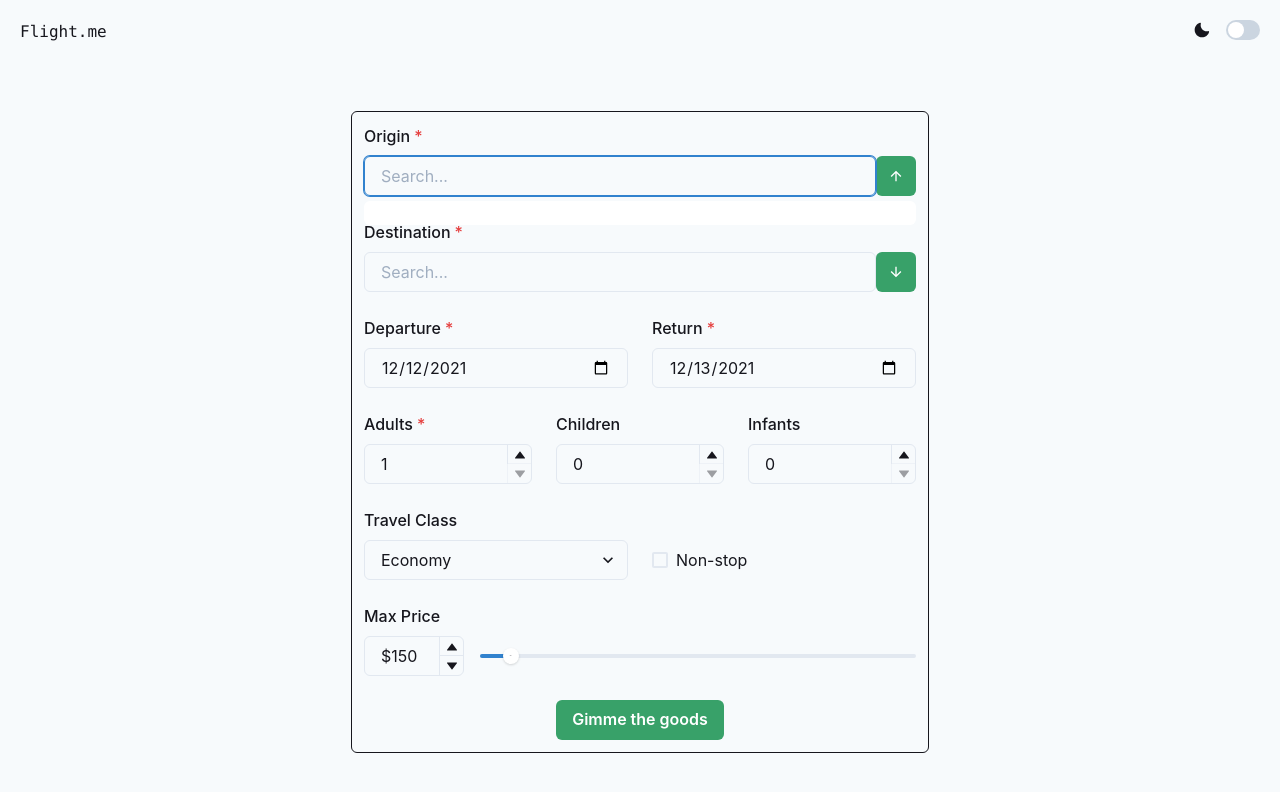
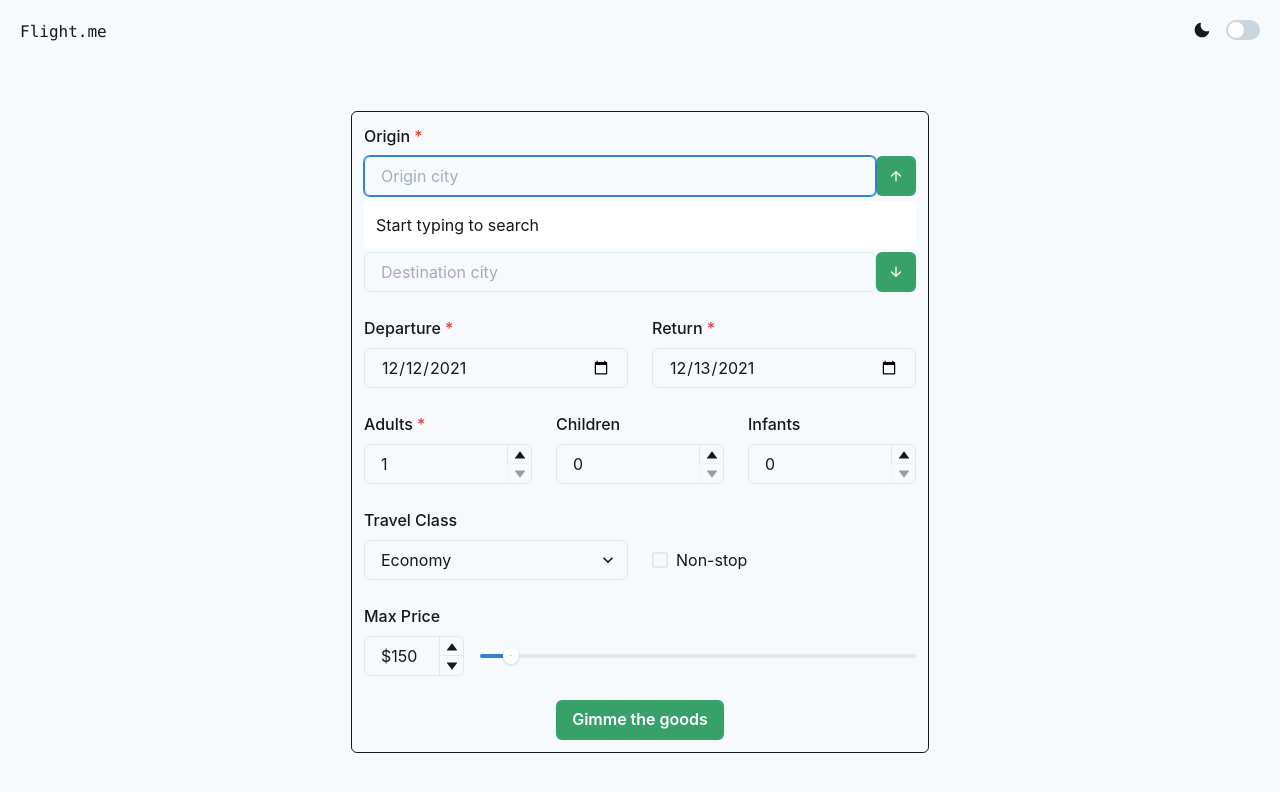
Before and after one commit to richard-paredes/flight.me, a Next.js app: page / in a window 1280 px wide. Both pictures are taken after a click on the button 896 px from the left and 176 px from the top of the page. Shown: the top 792 px of the page. Built offline with nearby package versions, Linux system fonts and the light colour scheme.

Commit message:
ui improvements for searchbox

```diff
--- a/src/components/Combobox.tsx
+++ b/src/components/Combobox.tsx
@@ -35,25 +35,45 @@ const ComboboxItem = React.forwardRef<HTMLLIElement, {
 
 interface ComboboxProps<T> extends UseComboboxProps<T> {
     toDropdownOption: (item: T) => React.ReactNode;
+    placeholder?: string;
 }
 
 export const Combobox = <T extends unknown>(props: ComboboxProps<T>) => {
     const {
         isOpen,
+        inputValue,
         getToggleButtonProps,
         getMenuProps,
         getInputProps,
         getComboboxProps,
         highlightedIndex,
-        getItemProps
+        getItemProps,
     } = useCombobox({...props});
+
+    function renderDropdownResults() {
+        if (!inputValue) {
+            return <div>Start typing to search</div>
+        }
+        if (!props.items.length) {
+            return <div>No results found</div>
+        }
+        return props.items.map((item, index) => (
+            <ComboboxItem
+                {...getItemProps({ item, index })}
+                isActive={index === highlightedIndex}
+                key={index}
+            >
+                {props.toDropdownOption(item)}
+            </ComboboxItem>
+        ))
+    }
 
     return (
         <Flex {...getComboboxProps()} position="relative">
             <Flex direction="row" alignItems="center" w="full">
                 <ComboboxInput
                     {...getInputProps()}
-                    placeholder="Search..."
+                    placeholder={props.placeholder}
                 />
                 <IconButton
                     {...getToggleButtonProps()}
@@ -77,15 +97,7 @@ export const Combobox = <T extends unknown>(props: ComboboxProps<T>) => {
                     color="black"
                     bgColor="white"
                 >
-                    {props.items.map((item, index) => (
-                        <ComboboxItem
-                            {...getItemProps({ item, index })}
-                            isActive={index === highlightedIndex}
-                            key={index}
-                        >
-                            {props.toDropdownOption(item)}
-                        </ComboboxItem>
-                    ))}
+                  {renderDropdownResults()}
                 </ComboboxList>
             </Flex>
         </Flex>
--- a/src/components/FlightSearchForm.tsx
+++ b/src/components/FlightSearchForm.tsx
@@ -38,7 +38,9 @@ export const FlightSearchForm: React.FC<FlightSearchFormProps> = ({ values, erro
                 <Flex w="full" flexWrap="wrap">
                     <FormControl isInvalid={getIsValid('originLocationCode')} isRequired p="3">
                         <FormLabel>{flightFormLabels.originLocationCode}</FormLabel>
-                        <Combobox items={fromAirports}
+                        <Combobox
+                            placeholder='Origin city'
+                            items={fromAirports}
                             toDropdownOption={FlightSearchService.locationToLabel}
                             onInputValueChange={(changes) => {
                                 clearTimeout(fromSearchTimeout);
@@ -47,13 +49,16 @@ export const FlightSearchForm: React.FC<FlightSearchFormProps> = ({ values, erro
                                     setFromAirports(airports);
                                 }, 1000);
                             }}
+
                             itemToString={FlightSearchService.locationToString}
                         />
                         <FormErrorMessage>{errors.originLocationCode}</FormErrorMessage>
                     </FormControl>
                     <FormControl isInvalid={getIsValid('destinationLocationCode')} isRequired p="3">
                         <FormLabel>{flightFormLabels.destinationLocationCode}</FormLabel>
-                        <Combobox items={toAirports}
+                        <Combobox
+                            placeholder='Destination city'
+                            items={toAirports}
                             toDropdownOption={FlightSearchService.locationToLabel}
                             onInputValueChange={(changes) => {
                                 clearTimeout(toSearchTimeout);
```
